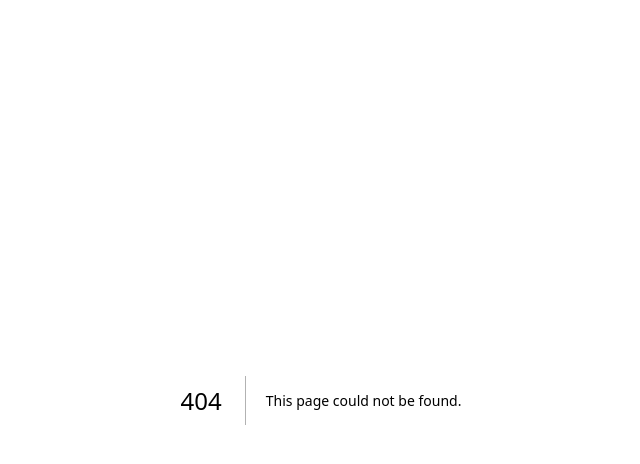
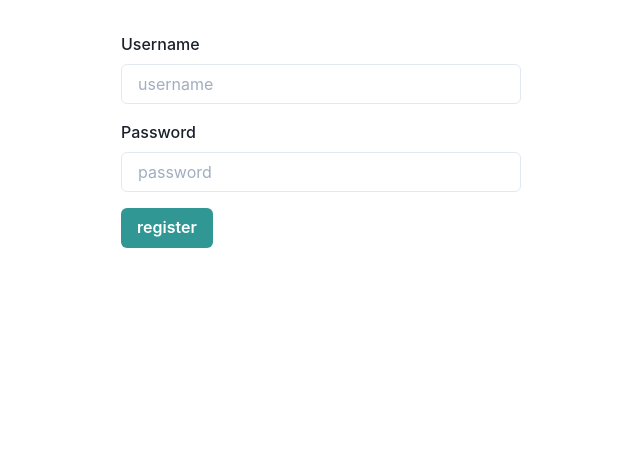
Before and after one commit to peterszarvas94/lireddit, a Next.js app: page /register in a window 1280 px wide. Before the commit this address had no page. Shown: the top 464 px of the page, without its empty margins (319-959 px from the left). Built offline with nearby package versions, Linux system fonts and the light colour scheme.

Commit message:
register page styling

```diff
--- a/package.json
+++ b/package.json
@@ -10,6 +10,7 @@
     "@chakra-ui/react": "^1.4.2",
     "@emotion/react": "^11.0.0",
     "@emotion/styled": "^11.0.0",
+    "formik": "^2.2.9",
     "framer-motion": "^4.0.3",
     "next": "latest",
     "react": "^17.0.2",
--- /dev/null
+++ b/src/components/InputField.tsx
@@ -0,0 +1,31 @@
+import {
+	FormControl,
+	FormLabel,
+	Input,
+	FormErrorMessage,
+} from "@chakra-ui/react";
+import { FieldHookConfig, useField } from "formik";
+import React, { InputHTMLAttributes } from "react";
+
+type InputFieldProps = InputHTMLAttributes<HTMLInputElement> & {
+	label: string;
+	name: string;
+};
+
+const InputField = ({ label, size: _, ...props }: InputFieldProps) => {
+	const [field, { error }] = useField(props);
+
+	return (
+		<FormControl isInvalid={!!error}>
+			<FormLabel htmlFor={field.name}>{label}</FormLabel>
+			<Input
+				{...field}
+				{...props}
+				id={field.name}
+				placeholder={props.placeholder}
+			/>
+			{error ? <FormErrorMessage>{error}</FormErrorMessage> : null}
+		</FormControl>
+	);
+};
+export default InputField;
--- /dev/null
+++ b/src/components/Wrapper.tsx
@@ -0,0 +1,20 @@
+import { Box } from "@chakra-ui/react";
+import React from "react";
+
+interface WrapperProps {
+	variant?: "small" | "regular";
+}
+
+const Wrapper = ({ children, variant = "regular" }) => {
+	return (
+		<Box
+			mt={8}
+			mx="auto"
+			maxW={variant === "regular" ? "800px" : "400px"}
+			w="100%"
+		>
+			{children}
+		</Box>
+	);
+};
+export default Wrapper;
--- a/src/pages/_document.js
+++ /dev/null
@@ -1,18 +0,0 @@
-import NextDocument, { Html, Head, Main, NextScript } from 'next/document'
-import { ColorModeScript } from '@chakra-ui/react'
-
-export default class Document extends NextDocument {
-  render() {
-    return (
-      <Html>
-        <Head />
-        <body>
-          {/* Make Color mode to persists when you refresh the page. */}
-          <ColorModeScript />
-          <Main />
-          <NextScript />
-        </body>
-      </Html>
-    )
-  }
-}
--- /dev/null
+++ b/src/pages/register.tsx
@@ -0,0 +1,38 @@
+import React from "react";
+import { Form, Formik } from "formik";
+import Wrapper from "../components/Wrapper";
+import InputField from "../components/InputField";
+import { Box, Button } from "@chakra-ui/react";
+
+const Register = ({}) => {
+	return (
+		<Wrapper variant="small">
+			<Formik
+				initialValues={{ username: "", password: "" }}
+				onSubmit={(values) => {
+					console.log(values);
+				}}
+			>
+				{({ isSubmitting }) => (
+					<Form>
+						<InputField
+							name="username"
+							placeholder="username"
+							label="Username"
+						/>
+						<Box mt={4}>
+							<InputField
+								name="password"
+								placeholder="password"
+								label="Password"
+								type="password"
+							/>
+						</Box>
+            <Button mt={4} type="submit" isLoading={isSubmitting} colorScheme="teal" >register</Button>
+					</Form>
+				)}
+			</Formik>
+		</Wrapper>
+	);
+};
+export default Register;
```
Also changed, not shown: 1 other file (tests, documents, lock files or other folders).
